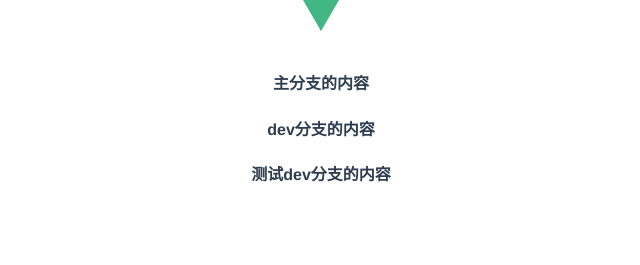
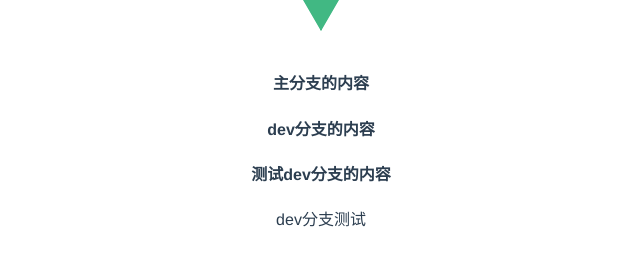
Before and after one commit to chengcan0717/mytest3, a Vue app: page /#/ in a window 1280 px wide. Shown: the part 215-480 px from the top of the page, without its empty margins (319-959 px from the left). Built offline with nearby package versions, Linux system fonts and the light colour scheme.

Commit message:
dev分支测试提交

```diff
--- a/src/components/Hello.vue
+++ b/src/components/Hello.vue
@@ -3,6 +3,7 @@
     <h4>主分支的内容</h4>
     <h4>dev分支的内容</h4>
     <h4>测试dev分支的内容</h4>
+    dev分支测试
     </div>
 </template>
 
```
